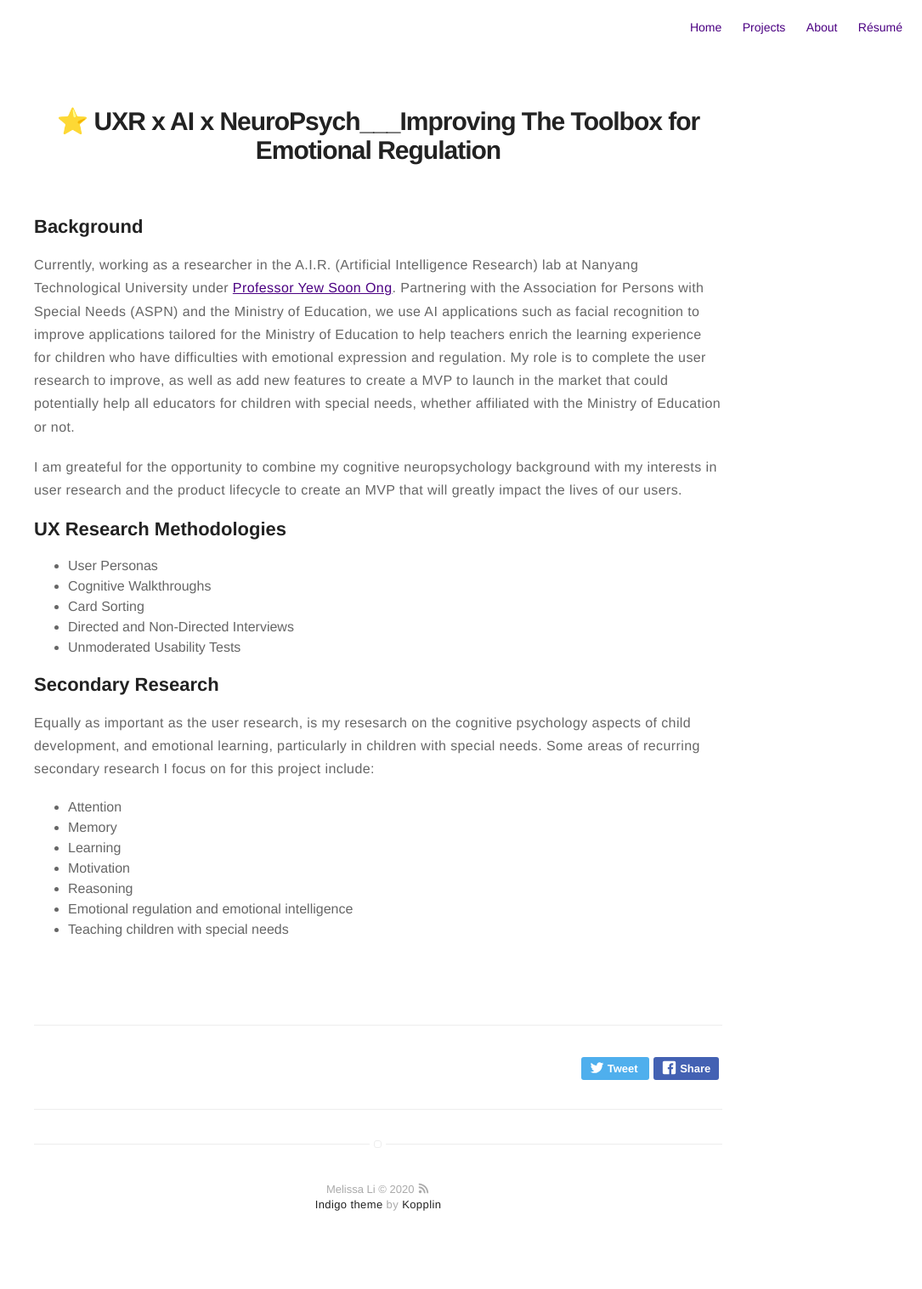
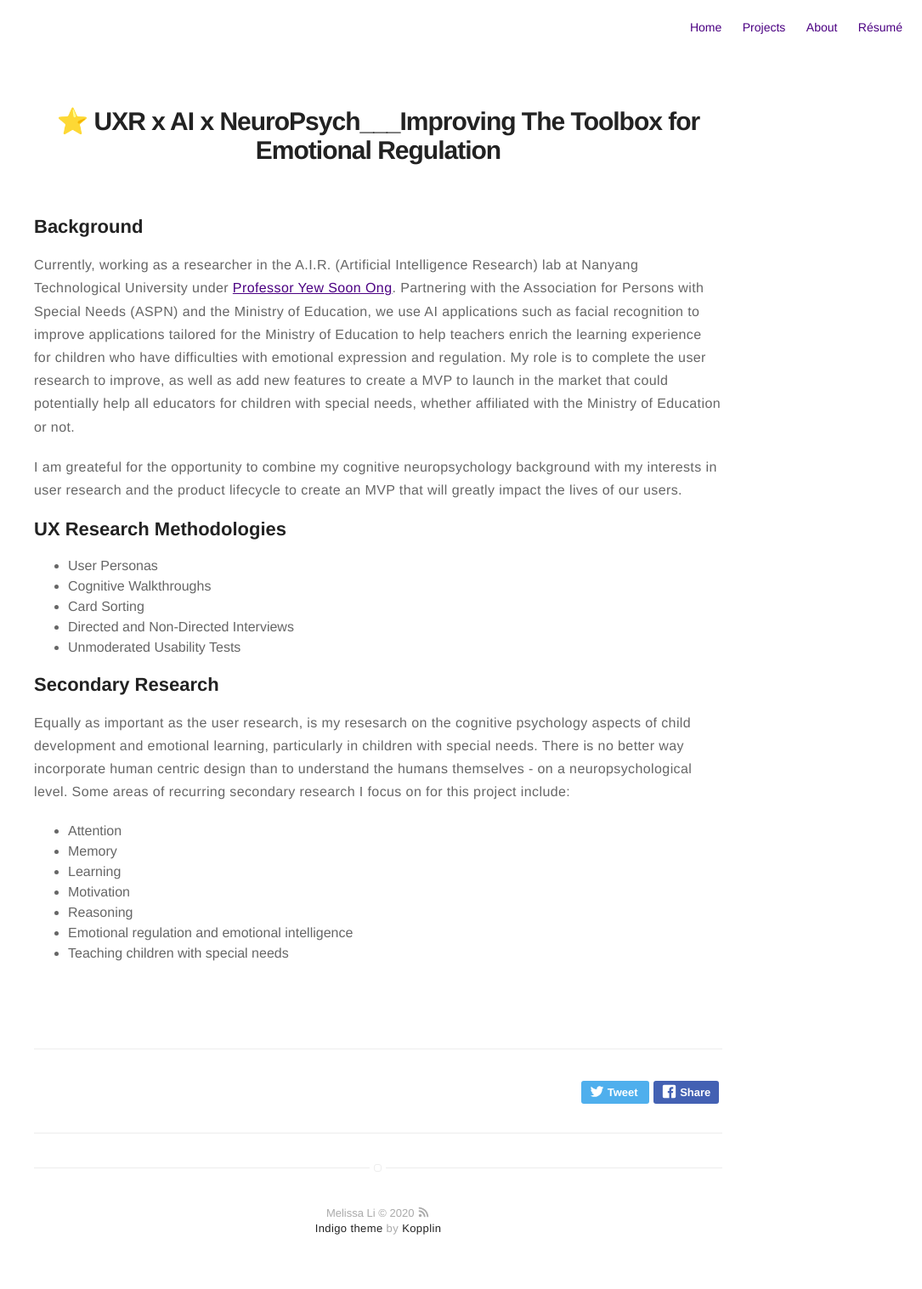
Before and after one commit to im-mel/im-mel.github.io, a Jekyll site: the page built from _posts/2020-02-01-Ong.markdown, in a window 1280 px wide. Shown: the whole page at 85% size, without its empty margins (195-1280 px from the left). Built offline with Jekyll 4.4.1, drawn with Linux system fonts in a browser that asks for light colours; emoji names are drawn with the system emoji font; before the commit the page ends 1490 px from its top, so only the background shows below that.

Commit message:
Update 2020-02-01-Ong.markdown

```diff
--- a/_posts/2020-02-01-Ong.markdown
+++ b/_posts/2020-02-01-Ong.markdown
@@ -25,7 +25,7 @@ I am greateful for the opportunity to combine my cognitive neuropsychology backg
 - Unmoderated Usability Tests
 
 ## Secondary Research
-Equally as important as the user research, is my resesarch on the cognitive psychology aspects of child development, and emotional learning, particularly in children with special needs. Some areas of recurring secondary research I focus on for this project include:
+Equally as important as the user research, is my resesarch on the cognitive psychology aspects of child development and emotional learning, particularly in children with special needs. There is no better way incorporate human centric design than to understand the humans themselves - on a neuropsychological level. Some areas of recurring secondary research I focus on for this project include:
 - Attention
 - Memory
 - Learning
```
